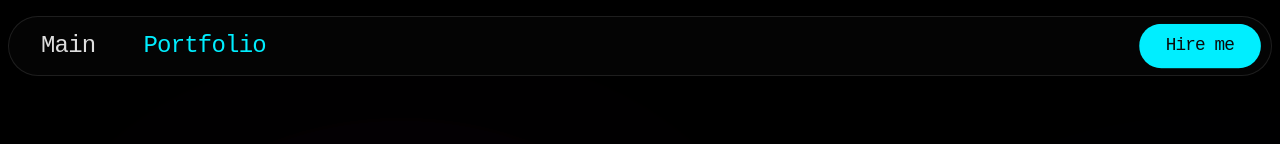
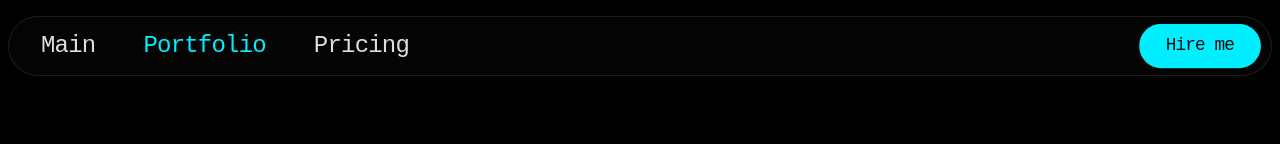
Before and after one commit to slnnzmtl/Vue-Personal-Portfolio, a Vue app: page /projects in a window 1280 px wide. Shown: the top 144 px of the page. Built offline with nearby package versions, Linux system fonts and the light colour scheme.

Commit message:
feat: add services route and create ServicesView component

```diff
--- a/src/components/NavigationMenu.vue
+++ b/src/components/NavigationMenu.vue
@@ -71,6 +71,7 @@ export default defineComponent({
       <div class="nav-links pl-4">
         <router-link to="/" @click.stop="closeMenu"> Main </router-link>
         <router-link to="/projects" @click.stop="closeMenu"> Portfolio </router-link>
+        <router-link to="/services" @click.stop="closeMenu"> Pricing </router-link>
         <!-- <router-link to="/automations" @click.stop="closeMenu"> Automations </router-link> -->
       </div>
 
--- a/src/router/index.ts
+++ b/src/router/index.ts
@@ -46,6 +46,14 @@ const routes: RouteRecordRaw[] = [
       title: "Automations",
     },
   },
+  {
+    path: "/services",
+    name: "services",
+    component: () => import("../views/ServicesView.vue"),
+    meta: {
+      title: "Services",
+    },
+  },
 ];
 
 const router = createRouter({
--- a/src/views/ServicesView.vue
+++ b/src/views/ServicesView.vue
@@ -43,7 +43,6 @@ import { defineComponent } from "vue";
 import ScrollableContainer from "@/components/ui/ScrollableContainer.vue";
 import GlassMaterial from "@/components/ui/GlassMaterial.vue";
 import SButton from "@/components/ui/buttons/SButton.vue";
-import { useNavigation } from "@/composables/useNavigation";
 import { useModalService } from "@/composables/useModal";
 import { ModalKey } from "@/modals/types";
 
```
